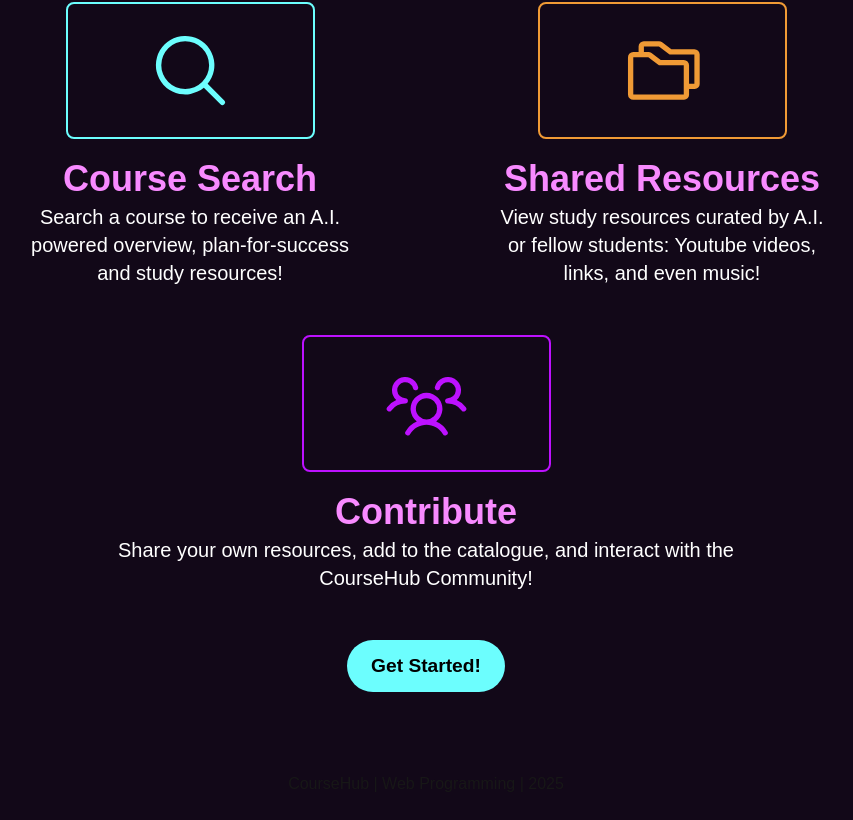
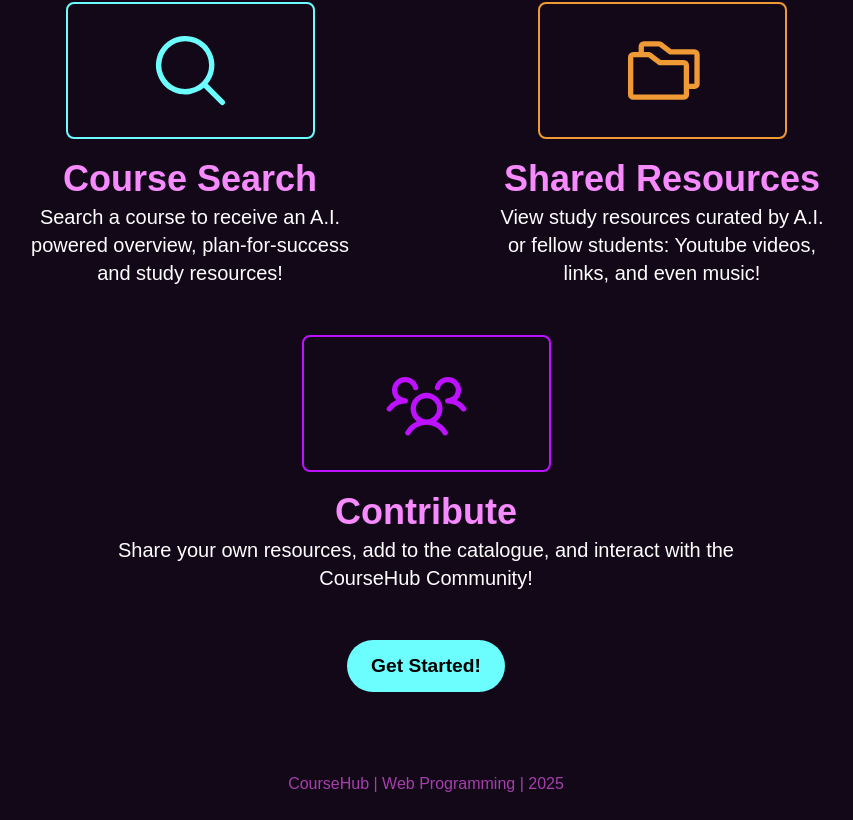
Before and after one commit to ttn64681/Web-Dev-Group-Project, a Next.js app: page / in a window 1280 px wide. Shown: the part 507-1327 px from the top of the page, without its empty margins (214-1067 px from the left). Built offline with nearby package versions, Linux system fonts and the light colour scheme; a web font is replaced by a local one.

Commit message:
Update tailwind.config.js

```diff
--- a/tailwind.config.js
+++ b/tailwind.config.js
@@ -1,34 +1,35 @@
 /** @type {import('tailwindcss').Config} */
 module.exports = {
   content: [
-    "./src/pages/**/*.{js,ts,jsx,tsx,mdx}",
-    "./src/components/**/*.{js,ts,jsx,tsx,mdx}",
-    "./src/app/**/*.{js,ts,jsx,tsx,mdx}",
+    './src/pages/**/*.{js,ts,jsx,tsx,mdx}',
+    './src/components/**/*.{js,ts,jsx,tsx,mdx}',
+    './src/app/**/*.{js,ts,jsx,tsx,mdx}',
   ],
   theme: {
     extend: {
       fontFamily: {
-        inter: ["var(--font-inter)"], // e.g. className="font-inter"
-        dongle: ["var(--font-dongle)"],
-        nunito: ["var(--font-nunito)"],
+        inter: ['var(--font-inter)'], // e.g. className="font-inter"
+        dongle: ['var(--font-dongle)'],
+        nunito: ['var(--font-nunito)'],
       },
       colors: {
-        "neon-pink": "#F88AFF", // e.g. className="text-neon-pink"
-        "neon-pink-subtitle": "#D163D7",
-        "neon-cyan": "#6CFEFE",
-        "neon-orange": "#F09A35",
-        "neon-violet": "#BD11FF",
+        'neon-pink': '#F88AFF', // e.g. className="text-neon-pink"
+        'neon-pink-subtitle': '#D163D7',
+        'neon-cyan': '#6CFEFE',
+        'neon-orange': '#F09A35',
+        'neon-violet': '#BD11FF',
 
-        "nav-purple": "#28162F",
-        "component-purple": "#33203A",
+        'nav-purple': '#28162F',
+        'footer-purple': '#A63FAC',
+        'component-purple': '#33203A',
 
-        "purple-dark-transition": "#120818", // background page
-        "purple-light-transition": "#29142F",
+        'purple-dark-transition': '#120818', // background page
+        'purple-light-transition': '#29142F',
 
-        "grayish-purple": "#B590C4",
-
-        "heart-red": "#FF3284",
-        "disabled-purple": "#765178",
+        'sidebar-white-purple': '#B590C4', // sidebar unhovered text and border
+        'form-bg-purple': '#33203A', // form background
+        'heart-red': '#FF3284',
+        'disabled-purple': '#765178', // disabled icons
       },
     },
   },
```
